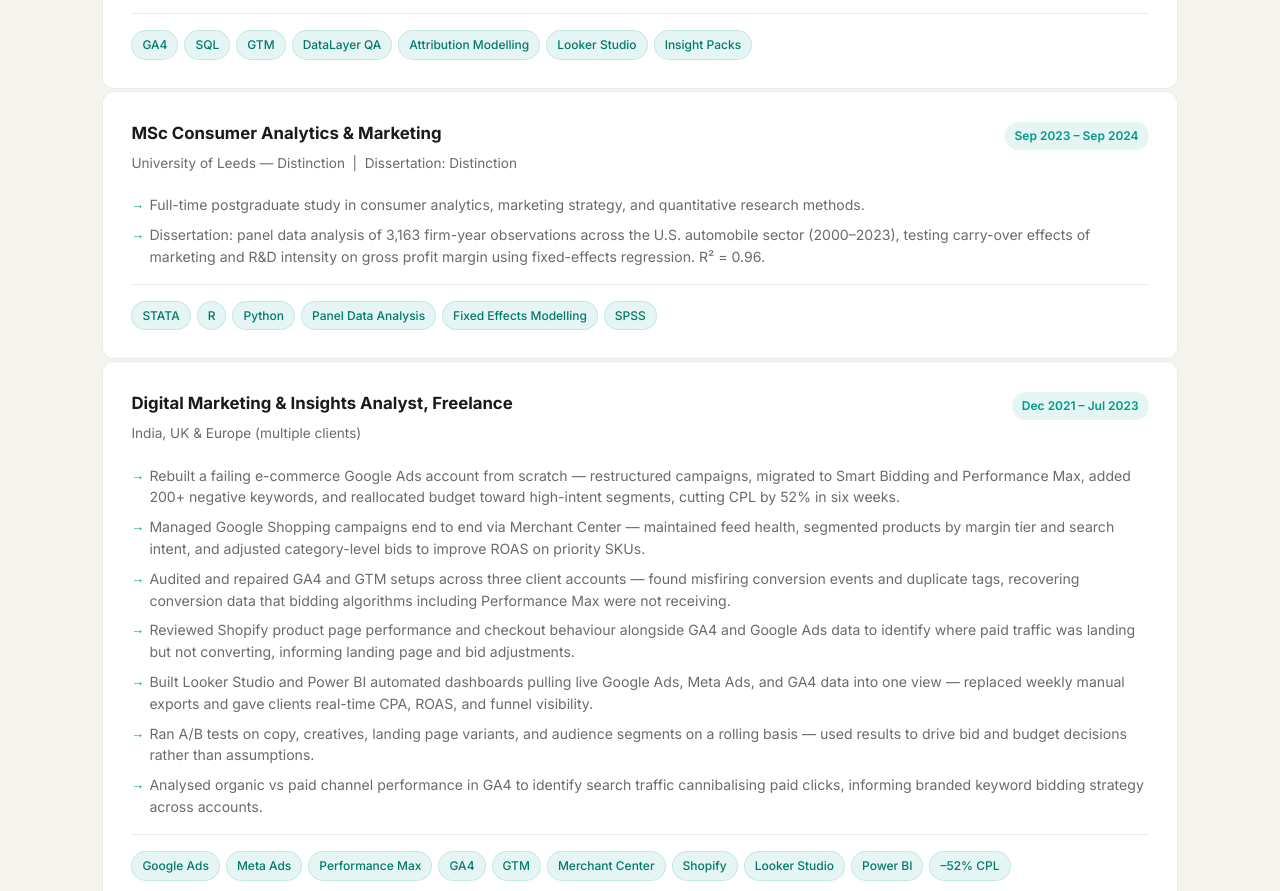
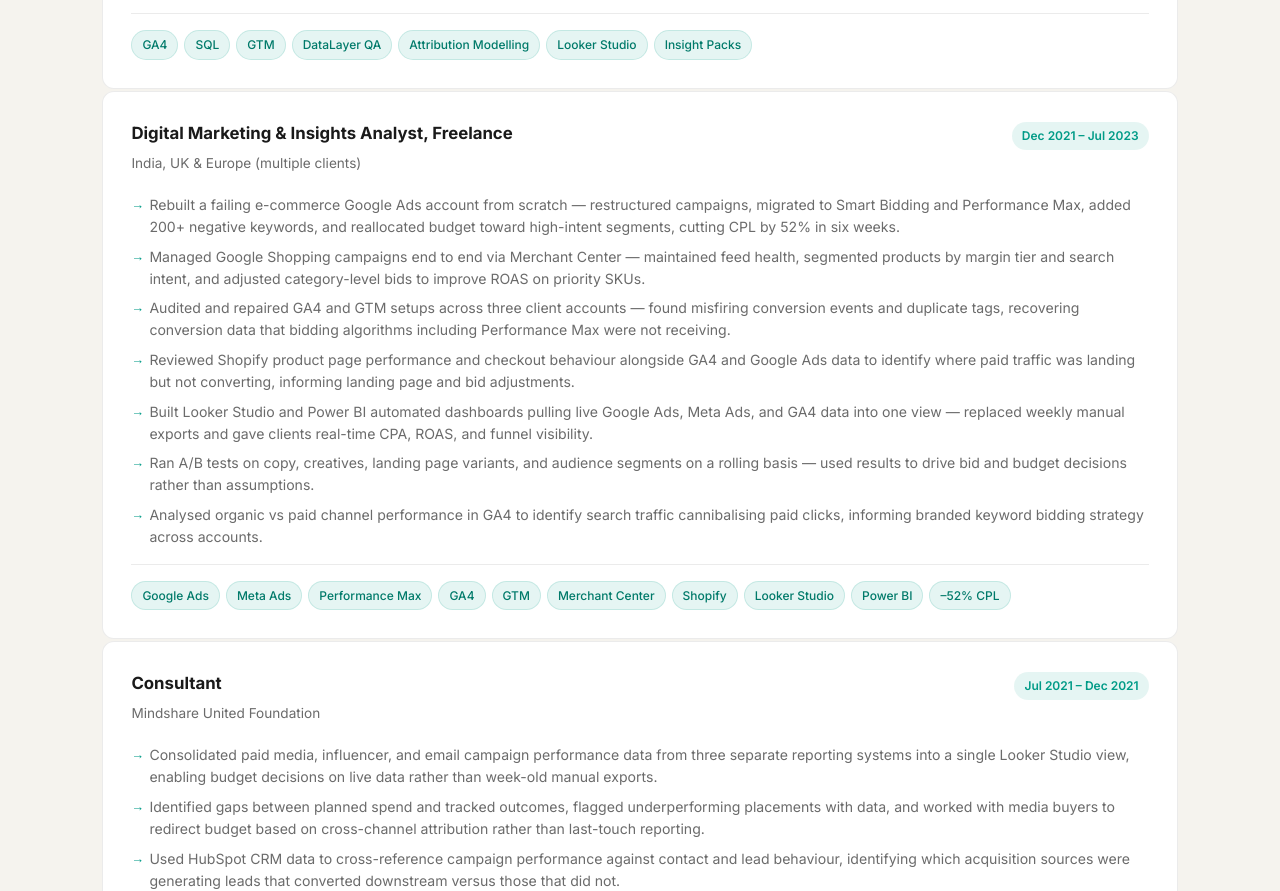
Before and after one commit to akshayrahar/akshayrahar.github.io, a plain HTML site: page index.html in a window 1280 px wide. Shown: the part 2327-3218 px from the top of the page. Drawn offline with Linux system fonts and the light colour scheme.

Commit message:
Add files via upload

```diff
--- a/index.html
+++ b/index.html
@@ -918,25 +918,7 @@
         </div>
       </div>
 
-      <!-- MSc gap-closer -->
-      <div class="exp-item">
-        <div class="exp-header">
-          <div>
-            <div class="exp-role">MSc Consumer Analytics &amp; Marketing</div>
-            <div class="exp-company">University of Leeds &mdash; Distinction &nbsp;|&nbsp; Dissertation: Distinction</div>
-          </div>
-          <span class="exp-date">Sep 2023 &ndash; Sep 2024</span>
-        </div>
-        <div class="exp-body">
-          <ul class="exp-bullets">
-            <li>Full-time postgraduate study in consumer analytics, marketing strategy, and quantitative research methods.</li>
-            <li>Dissertation: panel data analysis of 3,163 firm-year observations across the U.S. automobile sector (2000&ndash;2023), testing carry-over effects of marketing and R&amp;D intensity on gross profit margin using fixed-effects regression. R&sup2; = 0.96.</li>
-          </ul>
-          <div class="exp-skills-row">
-            <span class="tag">STATA</span><span class="tag">R</span><span class="tag">Python</span><span class="tag">Panel Data Analysis</span><span class="tag">Fixed Effects Modelling</span><span class="tag">SPSS</span>
-          </div>
-        </div>
-      </div>
+
 
       <!-- Freelance -->
       <div class="exp-item">
```
